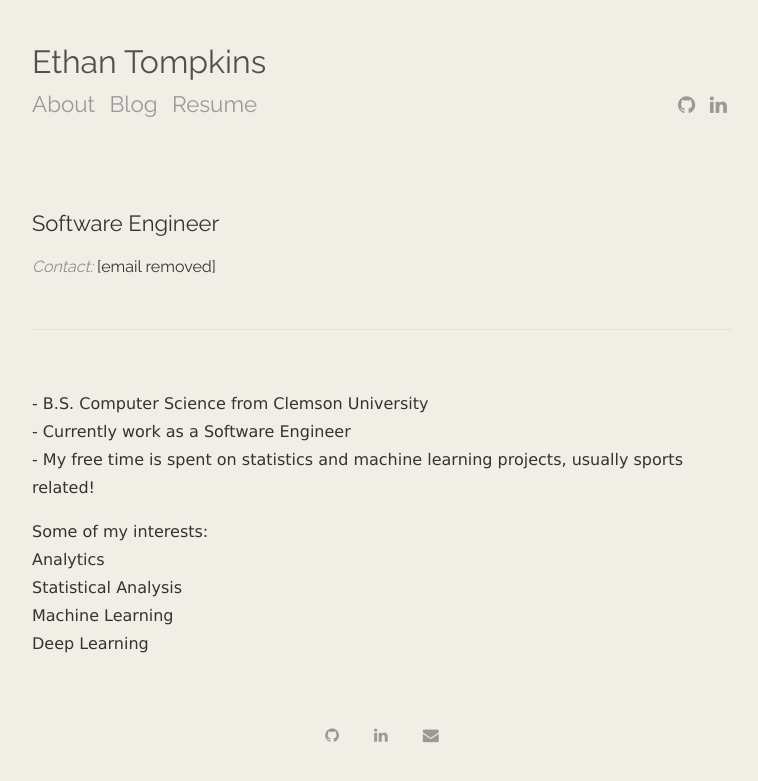
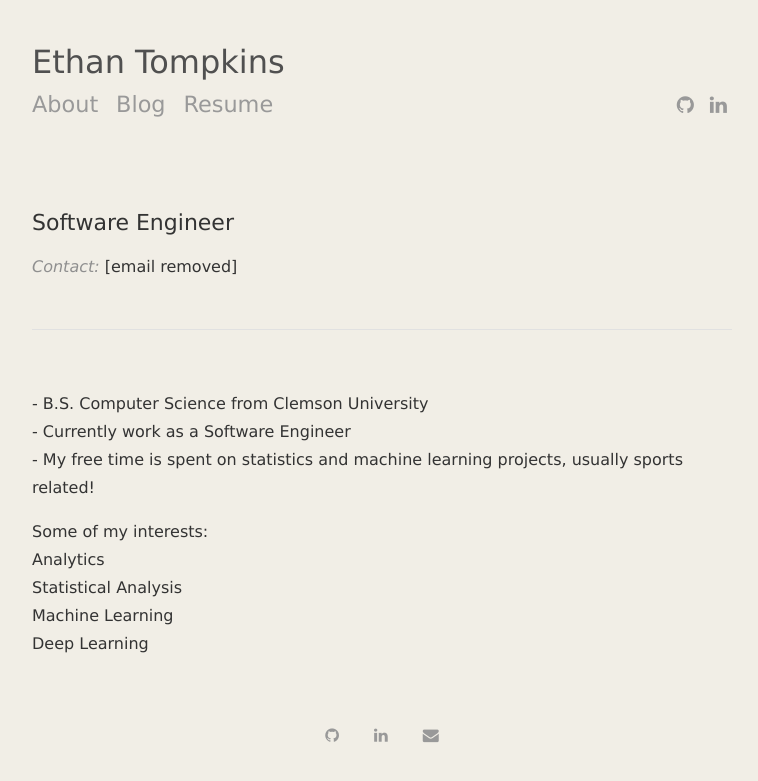
Before and after one commit to ethantompkins/ethantompkins.github.io, a Jekyll site: the page built from index.html, in a window 1280 px wide. Shown: the top 781 px of the page, without its empty margins (258-1016 px from the left). Built offline with Jekyll 4.4.1, drawn with Linux system fonts in a browser that asks for light colours; nearby versions of some CDN libraries; the list of posts is cut into pages by our own code.

Commit message:
font change

```diff
--- a/css/main.css
+++ b/css/main.css
@@ -4,7 +4,7 @@
 
 body {
   /* font-family: "Lora", Georgia, "Times New Roman", serif; */
-  font-family: Verdana,sans-serif;
+  font-family: Verdana, sans-serif;
   font-size: 16px;
   color: #333333;/*#515151;*//*#3A3A3A;/*rgba(0,0,0,.8);/*#666;*/
   line-height: 1.75rem;
@@ -27,7 +27,7 @@ h1 a {
 
 h1, h2, h3, h4, h5, h6 {
 /*   font-family: "Quattrocento Sans", sans-serif; */
-  font-family: "Raleway", sans-serif;
+  font-family: Verdana, sans-serif;
   color: #333;
   font-weight: 300;
   margin-top: 2rem;
@@ -225,7 +225,7 @@ blockquote p {
 */
 
 .titles {
-  font-family: "Raleway", sans-serif;
+  font-family: Verdana, sans-serif;
   font-size: 22px;
   font-weight: 300;
 }
@@ -242,9 +242,7 @@ blockquote p {
   padding-top: 0.5rem;
   padding-bottom: 0.5rem;
   margin-bottom: 4rem;
-/*   font-family: "Quattrocento Sans", sans-serif; */
-/*   font-family: "Raleway", sans-serif; */
-  font-family: "Raleway", sans-serif;
+  font-family: Verdana, sans-serif;
   font-weight: 600;
 }
 
@@ -254,7 +252,7 @@ blockquote p {
 }
 
 .masthead-title a {
-  font-family: "Raleway", sans-serif;
+  font-family: Verdana, sans-serif;
   font-size: 2rem;/*25px;*/
   text-decoration: none;
   color: #505050;
@@ -288,7 +286,7 @@ blockquote p {
   display: block;
   margin-bottom: 1rem;
   color: #9a9a9a;
-  font-family: 'Raleway', sans-serif;
+  font-family: Verdana, sans-serif;
   font-size:0.8rem;
 }
 
@@ -312,7 +310,7 @@ blockquote p {
 ul.posts, ul.posts li {
   margin: 0;
   padding: 0;
-  font-family: "Raleway", sans-serif;
+  font-family: Verdana, sans-serif;
   font-size: 18px;
   text-decoration: none;
   list-style: none; }
@@ -338,7 +336,7 @@ ul.posts .post-date {
 
 .pagination {
   overflow: hidden;
-  font-family: 'Raleway', sans-serif;
+  font-family: Verdana, sans-serif;
   text-align: center;
 }
 
@@ -399,7 +397,7 @@ ul.posts .post-date {
 .menu-content a {
   color: #999;
   border-bottom: none;
-  font-family: "Raleway", sans-serif;
+  font-family: Verdana, sans-serif;
   font-size: 1.4rem;
   font-weight: 300;
 /*   padding-right: 10px; */
```
